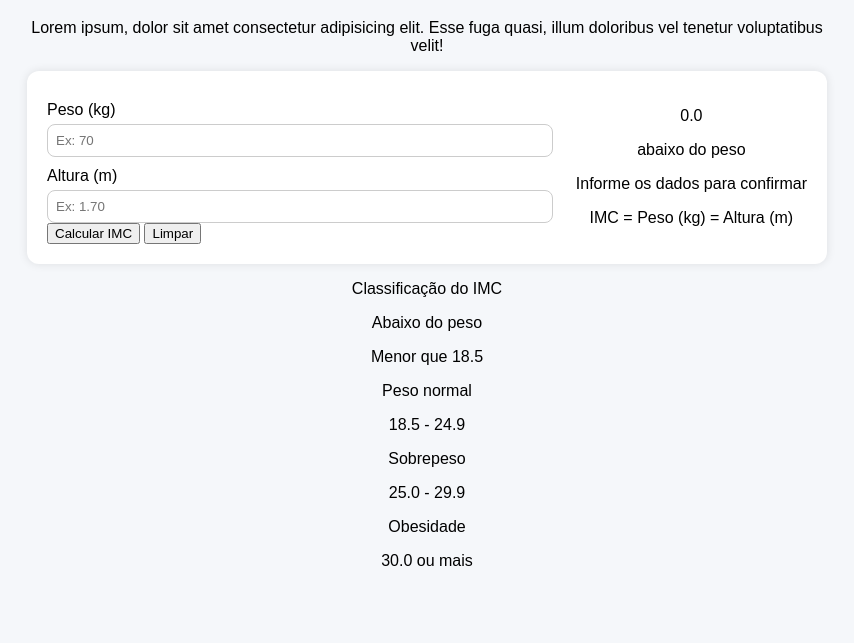
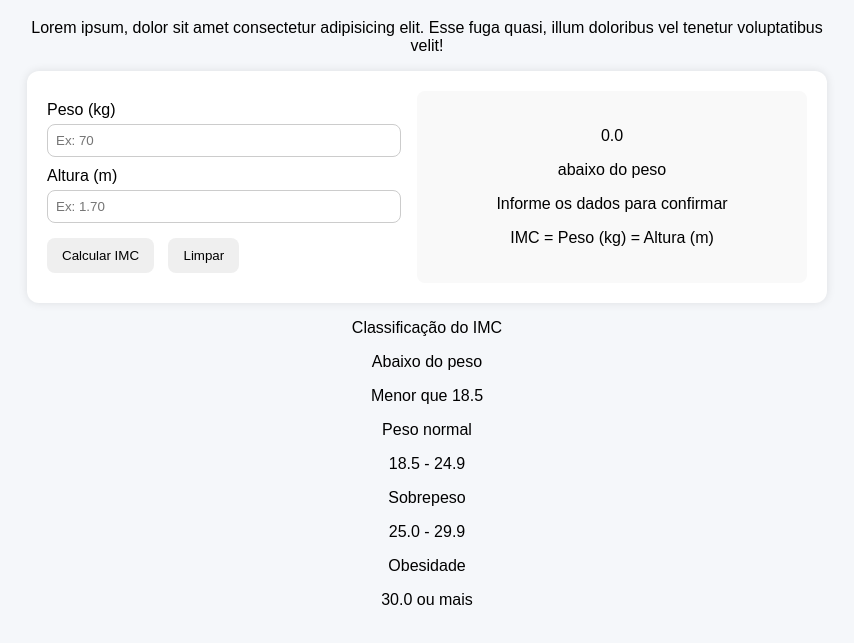
Before and after one commit to marcoshjunior/CalcularIMC, a plain HTML site: page index.html in a window 1280 px wide. Shown: the part 81-724 px from the top of the page, without its empty margins (213-1067 px from the left). Drawn offline with Linux system fonts and the light colour scheme.

Commit message:
estilizei os botões e a caixa resultado

```diff
--- a/style.css
+++ b/style.css
@@ -42,3 +42,27 @@ body {
   border-radius: 8px;
   border: 1px solid #ccc; /* Borda cinza clara */
 }
+/* --- Agrupamento dos botões Calcular / Limpar --- */
+.botoes {
+  margin-top: 15px;
+}
+/* Botões genéricos dentro do grupo */
+.botoes button {
+  padding: 10px 15px;
+  margin-right: 10px;
+  border: none; /* Remove borda nativa */
+  border-radius: 8px;
+  cursor: pointer;
+}
+.botoes button:hover {
+  background-color: #ccc;
+  transition-duration: 0.1s;
+}
+/* --- Coluna com o resultado do cálculo --- */
+.exibirResultado {
+  flex: 1; /* Ocupa outra metade do espaço */
+  min-width: 250px;
+  background-color: #f9f9f9;
+  border-radius: 8px;
+  padding: 20px;
+}
```
